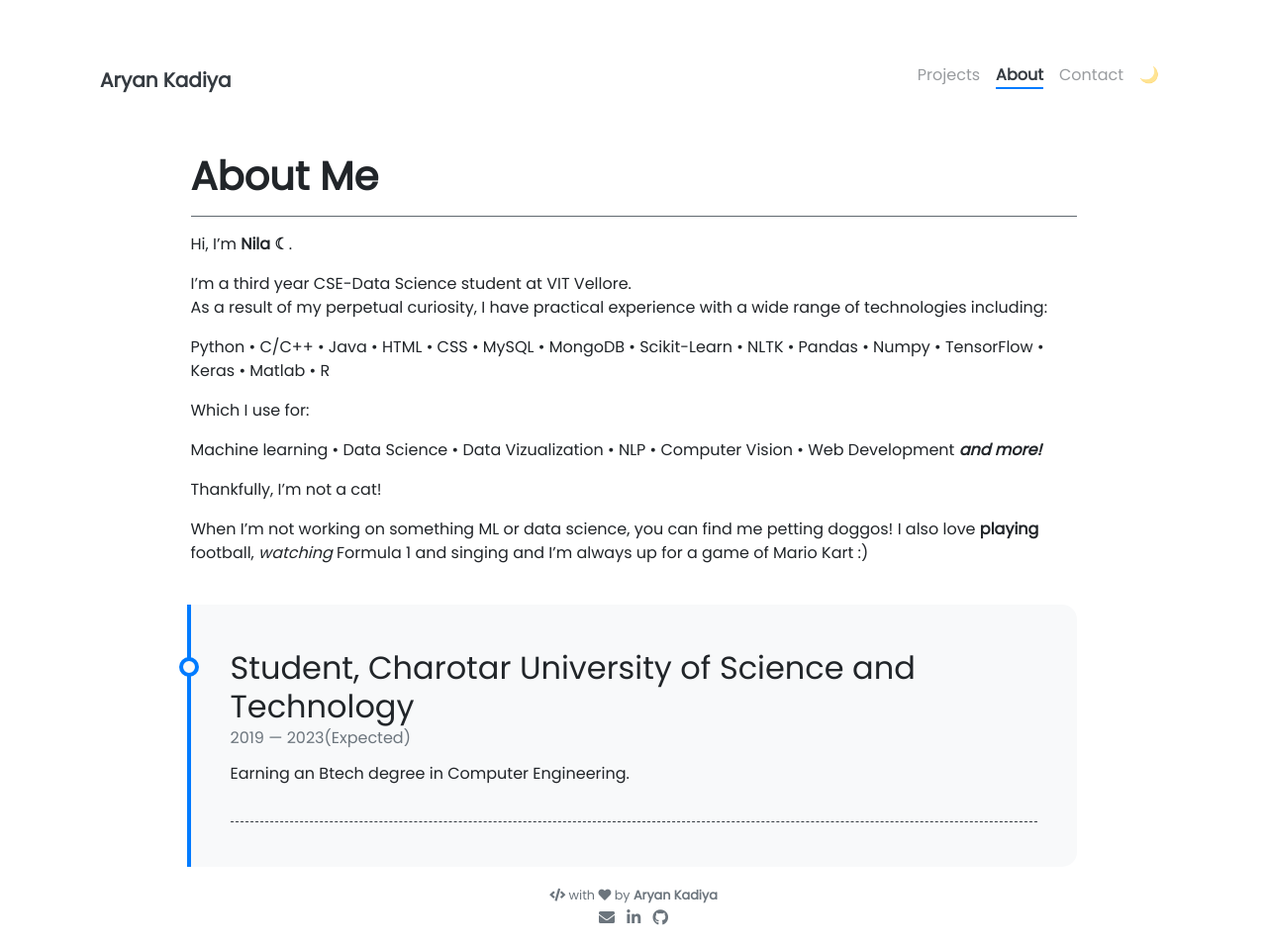
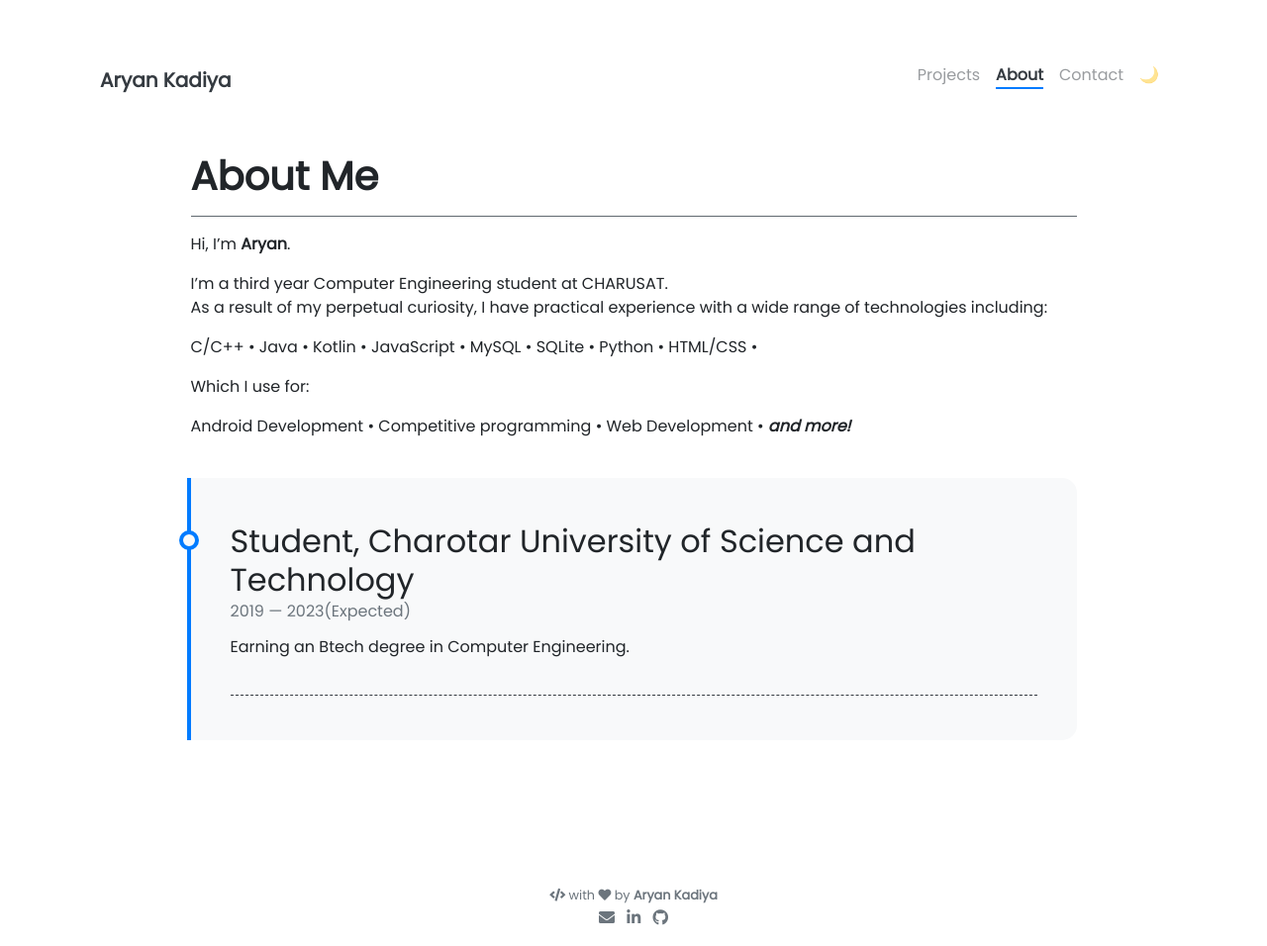
Before and after one commit to ak523/ak523.github.io, a Jekyll site: the page built from pages/about.md, in a window 1280 px wide and 956 px high. Shown: the whole window at 99% size. Built offline with Jekyll 4.4.1, drawn with Linux system fonts in a browser that asks for light colours; nearby versions of some CDN libraries.

Commit message:
updated about

```diff
--- a/pages/about.md
+++ b/pages/about.md
@@ -9,20 +9,17 @@ weight: 3
 
 ---
 
-Hi, I'm **Nila ☾**.
+Hi, I'm **Aryan**.
 
-I'm a third year CSE-Data Science student at VIT Vellore.<br>
+I'm a third year Computer Engineering student at CHARUSAT.<br>
 As a result of my perpetual curiosity, I have practical experience with a wide range of technologies including:
 
-Python • C/C++ • Java • HTML • CSS • MySQL • MongoDB • Scikit-Learn • NLTK • Pandas • Numpy • TensorFlow • Keras • Matlab • R
+C/C++ • Java • Kotlin • JavaScript • MySQL • SQLite • Python • HTML/CSS •
 
 Which I use for:
 
-Machine learning • Data Science • Data Vizualization • NLP • Computer Vision • Web Development **_and more!_**
+Android Development • Competitive programming • Web Development • **_and more!_**
 
-Thankfully, I'm not a cat!
-
-When I'm not working on something ML or data science, you can find me petting doggos! I also love **playing** football, _watching_ Formula 1 and singing and I'm always up for a game of Mario Kart :)
 
 <!--
 {% capture carousel_images %}
```
Also changed, not shown: 1 other file.
